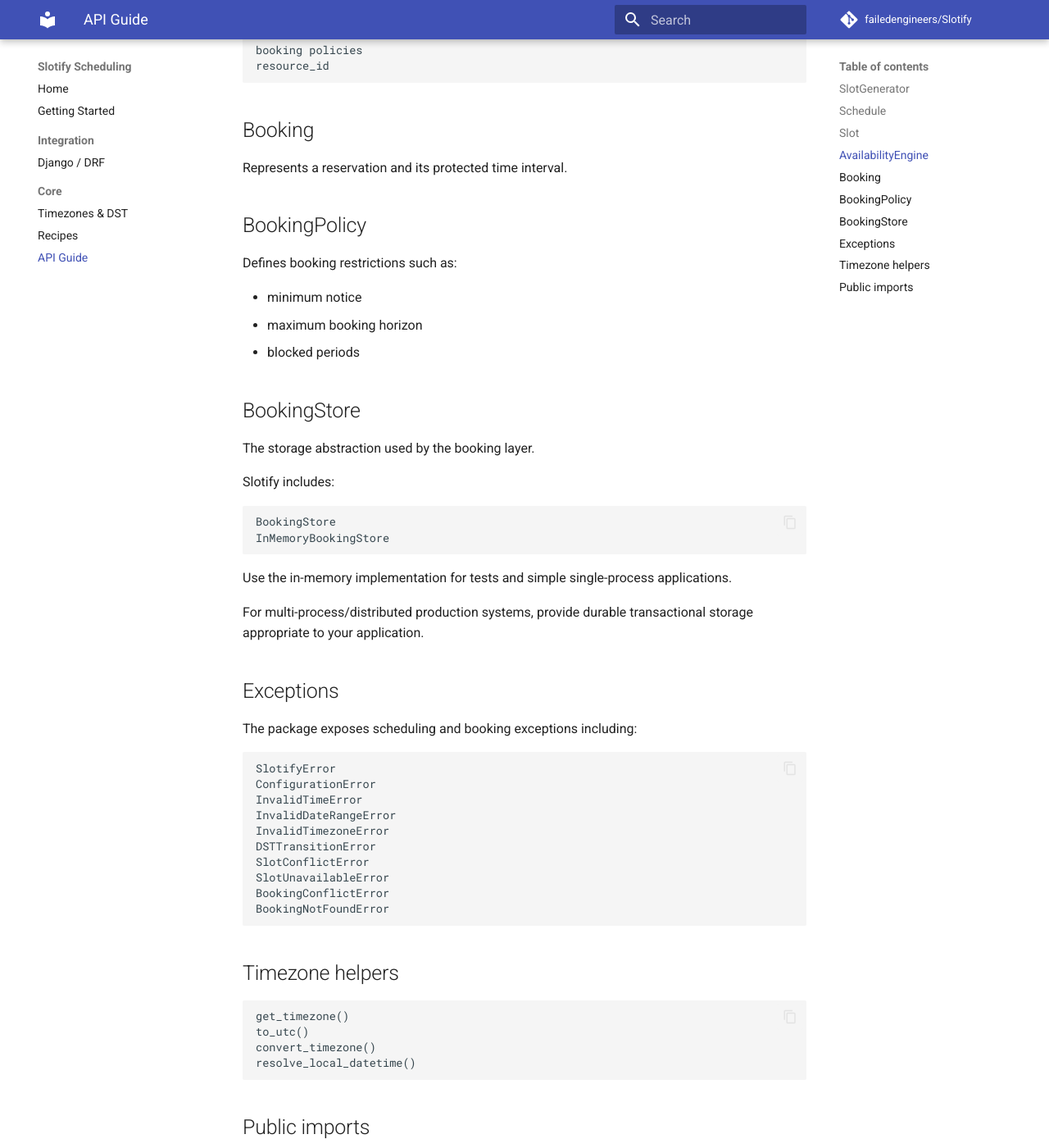
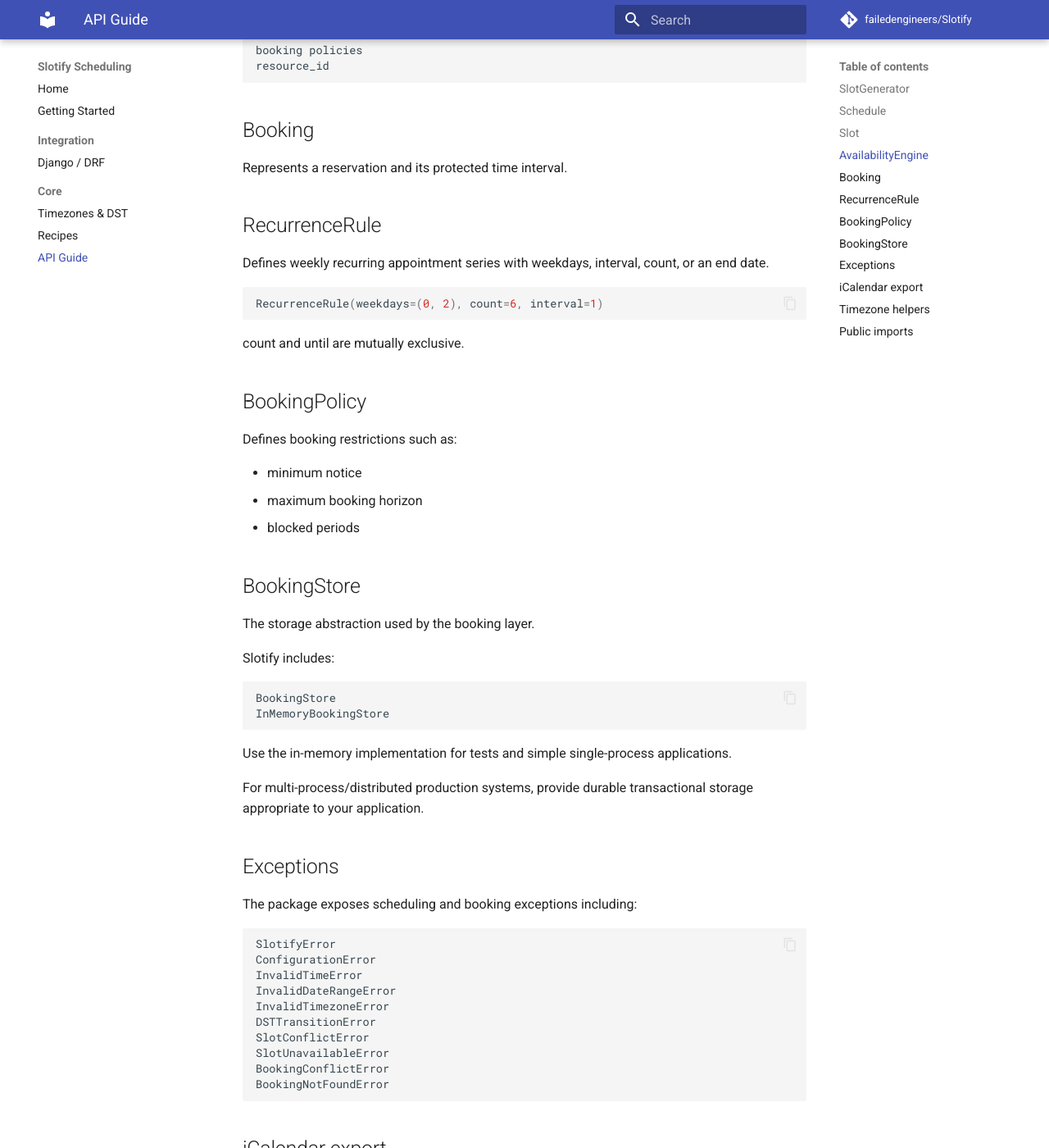
Before and after one commit to failedengineers/Slotify, an MkDocs documentation site: the page built from docs/api.md, in a window 1280 px wide and 1400 px high, scrolled down 1470 px. Shown: the whole window at 82% size. Built offline with MkDocs 1.6.1 and Material for MkDocs 9.7.7, drawn with Linux system fonts in a browser that asks for light colours; comment, search, counter and statistics services are not loaded; some of the changed text lies outside the part shown.

Commit message:
Document v0.2.0 APIs

```diff
--- a/docs/api.md
+++ b/docs/api.md
@@ -73,6 +73,16 @@
 
 Represents a reservation and its protected time interval.
 
+## RecurrenceRule
+
+Defines weekly recurring appointment series with weekdays, interval, count, or an end date.
+
+~~~python
+RecurrenceRule(weekdays=(0, 2), count=6, interval=1)
+~~~
+
+count and until are mutually exclusive.
+
 ## BookingPolicy
 
 Defines booking restrictions such as:
@@ -113,6 +123,14 @@
 BookingNotFoundError
 ~~~
 
+## iCalendar export
+
+~~~python
+ics_text = booking.to_ics(summary="Doctor Appointment")
+~~~
+
+Exports a single booking as an iCalendar event without a runtime dependency.
+
 ## Timezone helpers
 
 ~~~text
```
